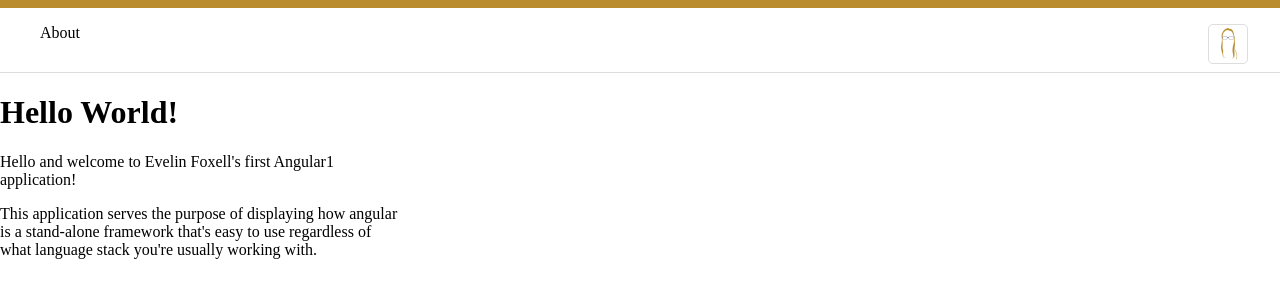
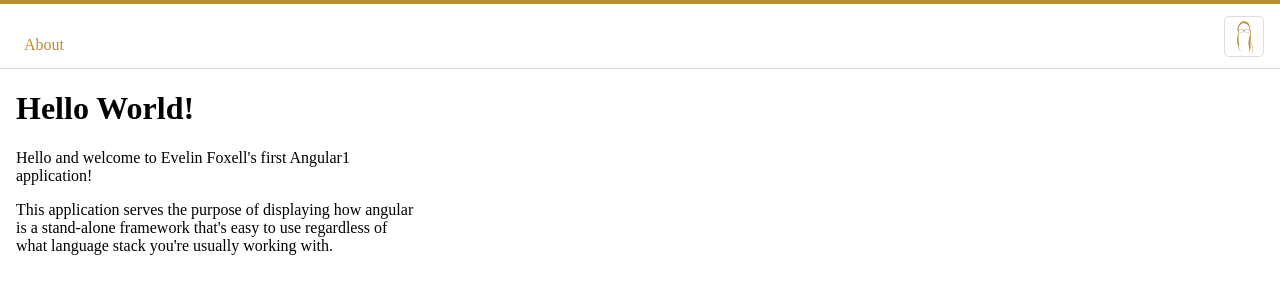
Before and after one commit to EvelinFoxell/LanguagelessAngular1, a plain HTML site: page index.html in a window 1280 px wide. Drawn offline with Linux system fonts and the light colour scheme.

Commit message:
Styled the menu and set some padding onto content

```diff
--- a/css/style.css
+++ b/css/style.css
@@ -6,22 +6,58 @@ body, html {
 }
 
 ul.menu {
+	position: relative;
 	list-style: none;
+	padding: 0;
+	margin: 0;
+	margin-left: 1em;
+	height: 100%;
+	display: inline-block;
 }
 
 ul.menu li {
+	position: relative;
 	display: inline-block;
-	float: left;
+	height: 100%;
+
+}
+
+ul.menu a {
+	position: relative;
+	height: 100%;
+	text-decoration: none;
+	color: #BA8C2D;
+	display: inline-block;
+	padding: 0 0.5em 0 0.5em;
+}
+
+ul.menu a:hover {
+	box-shadow: inset 0 -0.1em 0 0 #BA8C2D;
 }
 
 #menuwrapper {
+	position: relative;
 	width: 100%;
 	display: block;
 	height: 4em;
 	border-bottom: 1px solid #dddddd;
-	border-top: 0.5em solid #BA8C2D;
+	border-top: 0.3em solid #BA8C2D;
 	padding: 0;
 	margin: 0;
+}
+
+#content {
+	padding: 0 1em;
+}
+
+.menu-container {
+	position: relative;
+	height: 100%;
+}
+
+.button {
+	margin-top: 2em;
+	display: inline-block;
 }
 
 .title {
@@ -40,13 +76,13 @@ ul.menu li {
 .icon-wrapper {
 	display: inline-block;
 	border-radius: 0.3em;
-	position: relative;
 	border: 1px solid #dddddd;
 	width: 2em;
 	height: 2em;
-	float: right;
 	padding: 0.2em;
-	margin-right: 2em;
+	position: absolute;
+	bottom: 0.7em;
+	right: 1em;
 }
 
 .icon {
--- a/index.html
+++ b/index.html
@@ -11,7 +11,7 @@
 		<div id="menuwrapper">
 			<div class="menu-container">
 				<ul class="menu">
-					<li>About</li>
+					<li><a href="./about.html"><div class="button">About</div></a></li>
 				</ul>
 			</div>
 			<div class="icon-wrapper"><img src="./img/Designer_small.png" class="icon"></div>
```
